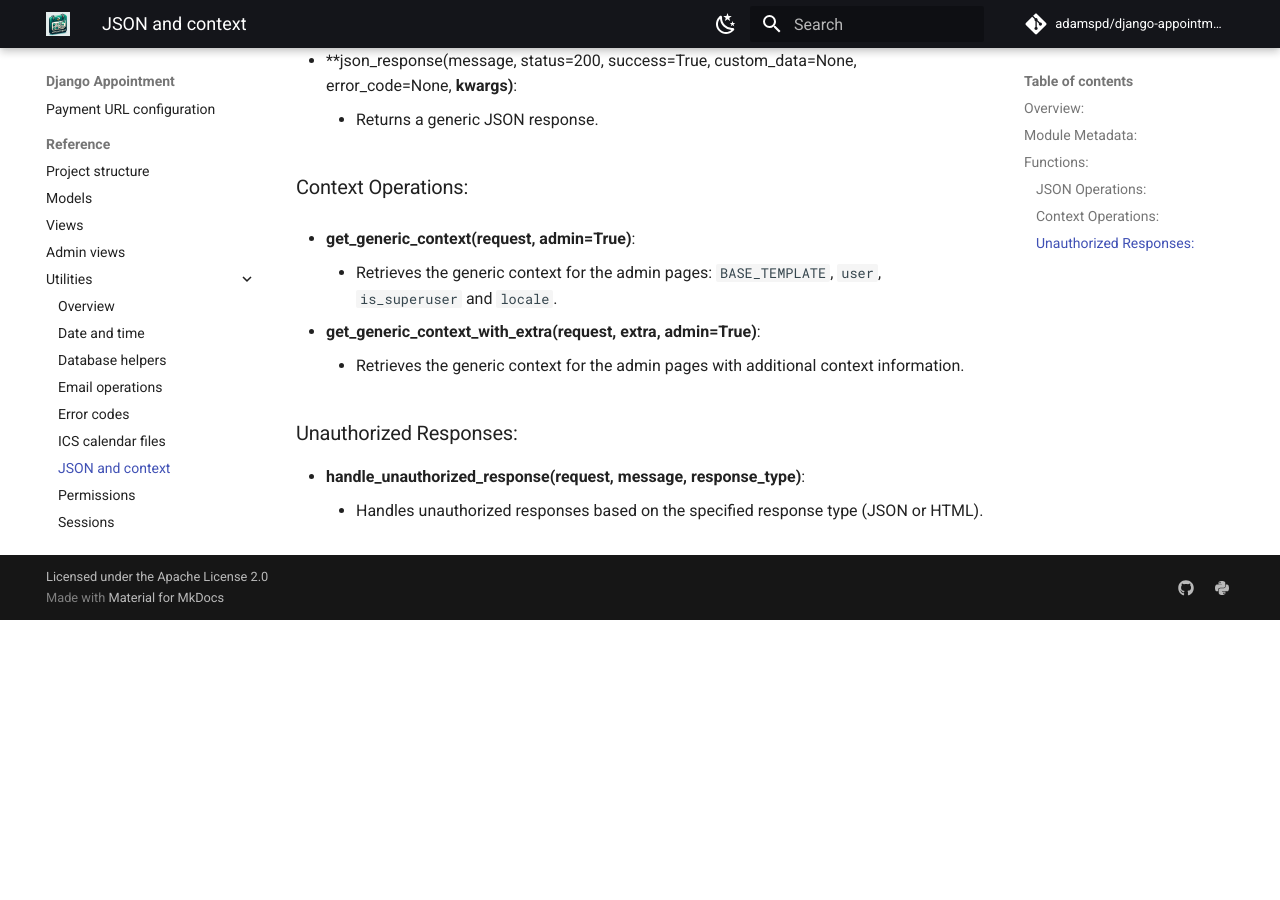
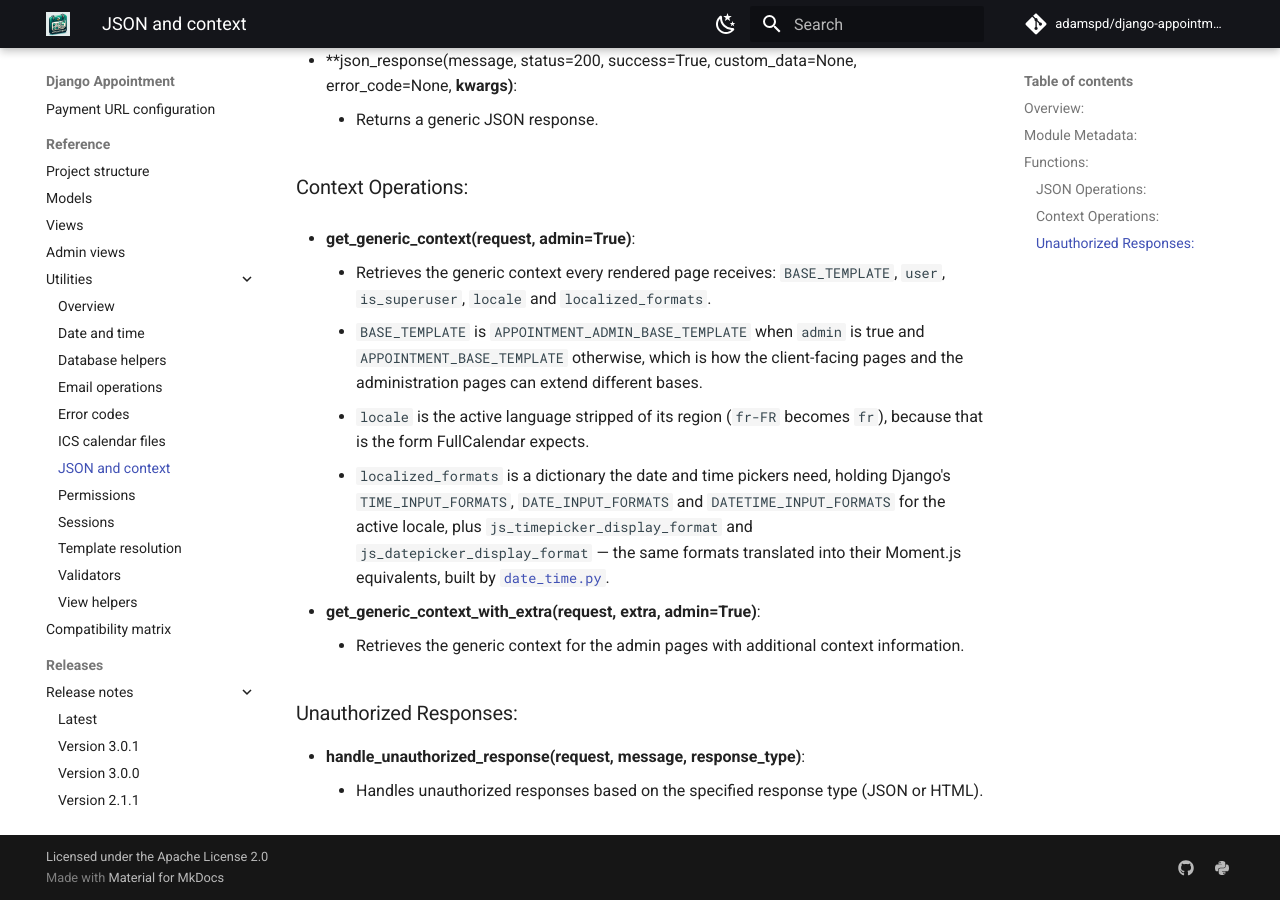
Before and after one commit to adamspd/django-appointment, an MkDocs documentation site: the page built from docs/utils/json_context.md, in a window 1280 px wide and 900 px high, scrolled down 771 px. Built offline with MkDocs 1.6.1 and Material for MkDocs 9.7.7, drawn with Linux system fonts in a browser that asks for light colours; comment, search, counter and statistics services are not loaded; before the commit the page ends 1391 px from its top, so only the background shows below that.

Commit message:
Document localized_formats in generic context

```diff
--- a/docs/utils/json_context.md
+++ b/docs/utils/json_context.md
@@ -29,7 +29,16 @@
 ### Context Operations:
 
 - **get_generic_context(request, admin=True)**:
-    - Retrieves the generic context for the admin pages: `BASE_TEMPLATE`, `user`, `is_superuser` and `locale`.
+    - Retrieves the generic context every rendered page receives: `BASE_TEMPLATE`, `user`, `is_superuser`, `locale`
+      and `localized_formats`.
+    - `BASE_TEMPLATE` is `APPOINTMENT_ADMIN_BASE_TEMPLATE` when `admin` is true and `APPOINTMENT_BASE_TEMPLATE`
+      otherwise, which is how the client-facing pages and the administration pages can extend different bases.
+    - `locale` is the active language stripped of its region (`fr-FR` becomes `fr`), because that is the form
+      FullCalendar expects.
+    - `localized_formats` is a dictionary the date and time pickers need, holding Django's `TIME_INPUT_FORMATS`,
+      `DATE_INPUT_FORMATS` and `DATETIME_INPUT_FORMATS` for the active locale, plus `js_timepicker_display_format`
+      and `js_datepicker_display_format` — the same formats translated into their Moment.js equivalents, built by
+      [`date_time.py`](date_time.md).
 
 - **get_generic_context_with_extra(request, extra, admin=True)**:
     - Retrieves the generic context for the admin pages with additional context information.
```
Also changed, not shown: CUSTOM_TEMPLATES.md (+7 -2 lines).
